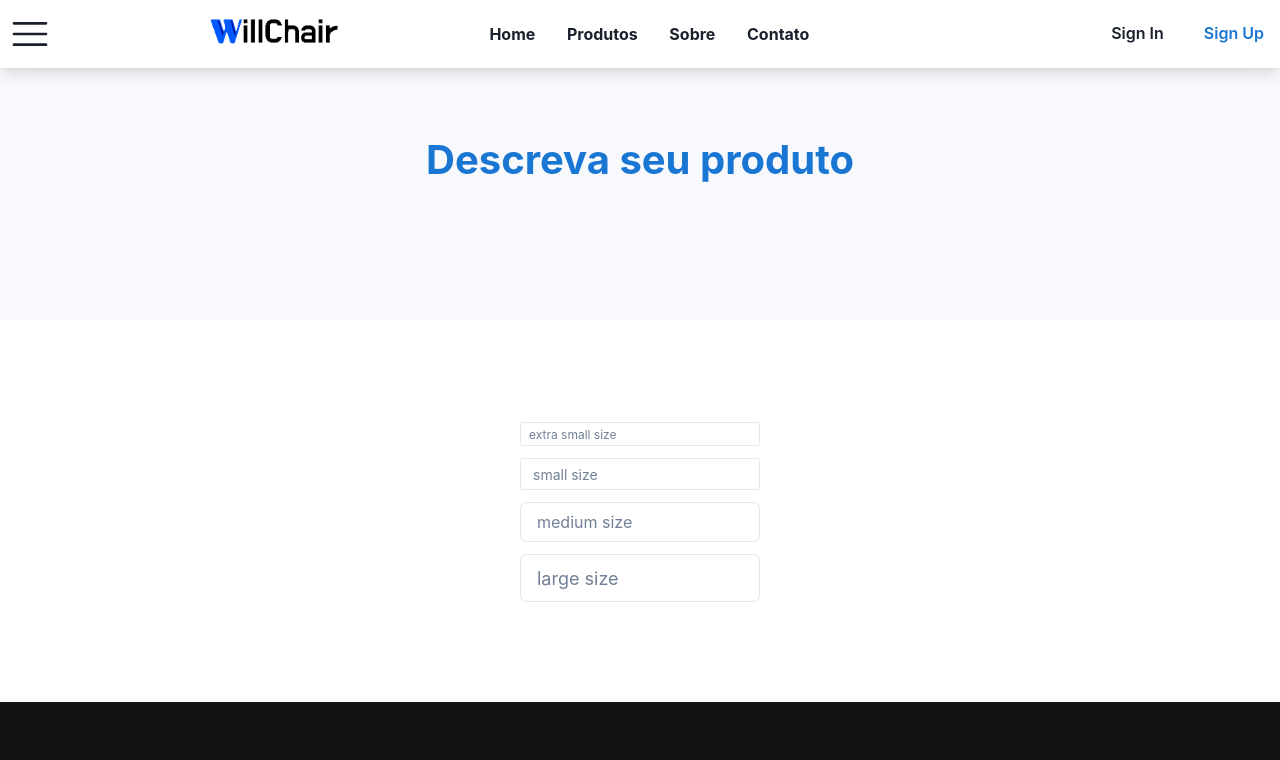
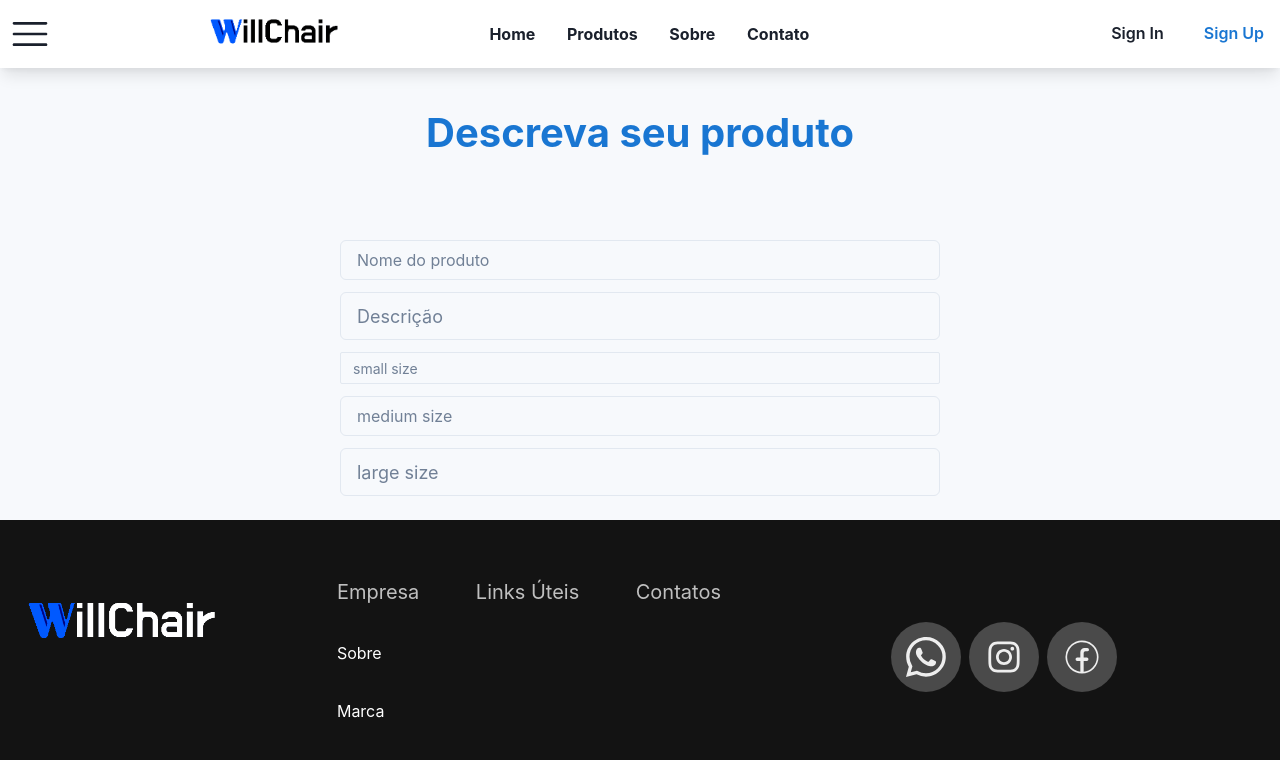
Before and after one commit to DoomerO/WillChair, a React (Vite) app in the folder TCCofc/: page /wcoffer in a window 1280 px wide. Shown: the top 760 px of the page. Built offline with nearby package versions, Linux system fonts and the light colour scheme.

Commit message:
Atualização

```diff
--- a/TCCofc/src/pages/wcOffer.tsx
+++ b/TCCofc/src/pages/wcOffer.tsx
@@ -7,20 +7,21 @@ const wcOffer = () => {
             <Box w="100%" h="100%">
                 <Header/>
 
-                <Flex w='100%' h='40vh' bg='#F7F9FC' align='center' _dark={{bg:'#484A4D'}}>
-                    <Flex align='center' direction='column' w='100%'>
+                <Flex w='100%' h='30vh' bg='#F7F9FC' align='center' _dark={{bg:'#4f4f4f'}}>
+                    <Flex mt='2%' align='center' direction='column' w='100%'>
                         <Heading color='#1976D2' as='h1' fontSize="40px">Descreva seu produto</Heading>
                     </Flex>
                 </Flex>
 
-                <Flex w='100%' bg='#fff' h='fit-content' align='center' direction='column' _dark={{bg:'#4f4f4f'}} pb={{base:"5vh", sm:"none"}}>
-                <Stack mt='8%' gap="50" direction={{base: "column", sm: "row"}} >
+                <Flex w='100%' bg='#F7F9FC' h='fit-content' align='center' direction='column' _dark={{bg:'#4f4f4f'}} pb={{base:"5vh", sm:"none"}}>
+                <Stack gap="90" direction={{base: "column", sm: "row"}} >
                     <Flex direction='column' align='center' w='30vh'  h={{base:'33%' , sm:'30vh'}}>
                         <Stack spacing={3}>
-                        <Input placeholder='extra small size' size='xs' />
-                        <Input placeholder='small size' size='sm' />
-                        <Input placeholder='medium size' size='md' />
-                        <Input placeholder='large size' size='lg' />
+                        <Input placeholder='Nome do produto' w='75vh'/>
+                        <Input placeholder='Descrição' size='lg'/>
+                        <Input placeholder='small size' size='sm'/>
+                        <Input placeholder='medium size' size='md'/>
+                        <Input placeholder='large size' size='lg'/>
                         </Stack>
                     </Flex>
 
```
